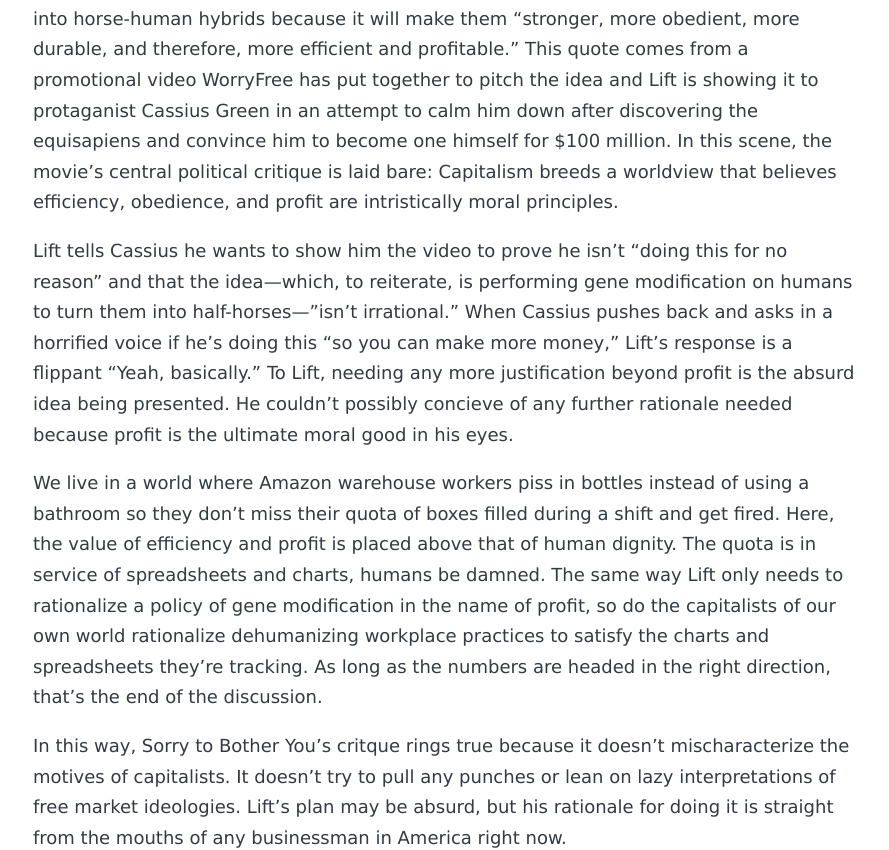
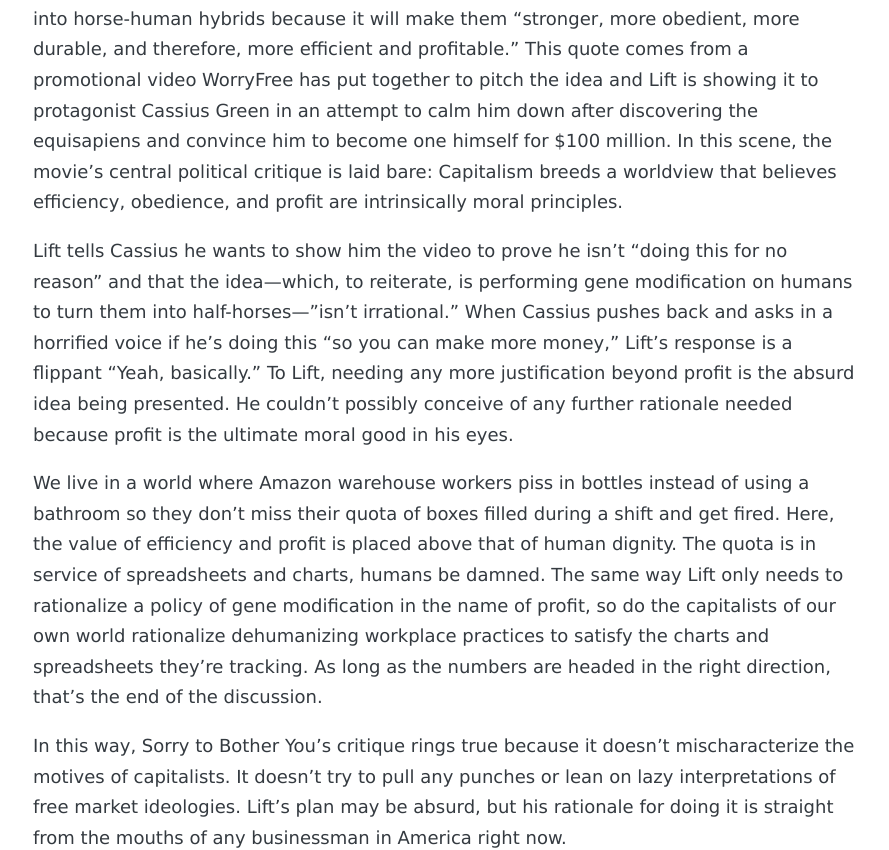
Before and after one commit to thisisamatthew/thisisamatthew.github.io, a Jekyll site: the page built from _posts/2018-11-02-Capital-Distance-Sorry-To-Bother-You.md, in a window 1280 px wide. Shown: the part 294-1144 px from the top of the page, without its empty margins (193-1082 px from the left). Built offline with Jekyll 4.4.1, drawn with Linux system fonts in a browser that asks for light colours; some web fonts are replaced; some of the changed text lies outside the part shown.

Commit message:
Spell Check

```diff
--- a/_posts/2018-11-02-Capital-Distance-Sorry-To-Bother-You.md
+++ b/_posts/2018-11-02-Capital-Distance-Sorry-To-Bother-You.md
@@ -5,13 +5,13 @@ date: 2018-11-02 14:17:00 -0500
 tags: [post]
 ---
 
-*Sorry to Bother You's* twist reveals that WorryFree CEO Steve Lift is transforming workers into horse-human hybrids because it will make them "stronger, more obedient, more durable, and therefore, more efficient and profitable." This quote comes from a promotional video WorryFree has put together to pitch the idea and Lift is showing it to protaganist Cassius Green in an attempt to calm him down after discovering the equisapiens and convince him to become one himself for $100 million. In this scene, the movie's central political critique is laid bare: Capitalism breeds a worldview that believes efficiency, obedience, and profit are intristically moral principles.
+*Sorry to Bother You's* twist reveals that WorryFree CEO Steve Lift is transforming workers into horse-human hybrids because it will make them "stronger, more obedient, more durable, and therefore, more efficient and profitable." This quote comes from a promotional video WorryFree has put together to pitch the idea and Lift is showing it to protagonist Cassius Green in an attempt to calm him down after discovering the equisapiens and convince him to become one himself for $100 million. In this scene, the movie's central political critique is laid bare: Capitalism breeds a worldview that believes efficiency, obedience, and profit are intrinsically moral principles.
 
-Lift tells Cassius he wants to show him the video to prove he isn't "doing this for no reason" and that the idea—which, to reiterate, is performing gene modification on humans to turn them into half-horses—"isn't irrational." When Cassius pushes back and asks in a horrified voice if he's doing this "so you can make more money," Lift's response is a flippant "Yeah, basically." To Lift, needing any more justification beyond profit is the absurd idea being presented. He couldn't possibly concieve of any further rationale needed because profit is the ultimate moral good in his eyes.
+Lift tells Cassius he wants to show him the video to prove he isn't "doing this for no reason" and that the idea—which, to reiterate, is performing gene modification on humans to turn them into half-horses—"isn't irrational." When Cassius pushes back and asks in a horrified voice if he's doing this "so you can make more money," Lift's response is a flippant "Yeah, basically." To Lift, needing any more justification beyond profit is the absurd idea being presented. He couldn't possibly conceive of any further rationale needed because profit is the ultimate moral good in his eyes.
 
 We live in a world where Amazon warehouse workers piss in bottles instead of using a bathroom so they don't miss their quota of boxes filled during a shift and get fired. Here, the value of efficiency and profit is placed above that of human dignity. The quota is in service of spreadsheets and charts, humans be damned. The same way Lift only needs to rationalize a policy of gene modification in the name of profit, so do the capitalists of our own world rationalize dehumanizing workplace practices to satisfy the charts and spreadsheets they're tracking. As long as the numbers are headed in the right direction, that's the end of the discussion.
 
-In this way, Sorry to Bother You's critque rings true because it doesn't mischaracterize the motives of capitalists. It doesn't try to pull any punches or lean on lazy interpretations of free market ideologies. Lift's plan may be absurd, but his rationale for doing it is straight from the mouths of any businessman in America right now.
+In this way, Sorry to Bother You's critique rings true because it doesn't mischaracterize the motives of capitalists. It doesn't try to pull any punches or lean on lazy interpretations of free market ideologies. Lift's plan may be absurd, but his rationale for doing it is straight from the mouths of any businessman in America right now.
 
 What makes this worldview a moral nightmare is that it's dehumanizing. Abstracting humanity into data points to manipulate in the name of profit is the ultimate embrace of "the ends justify the means." As long as the ends are seen as good in a vacuum, the means and their effects are never even considered. To obfuscate humanity behind the data creates an impersonal distance between all of us and validates the mistreatment of each other while feeling self-righteous about doing it. It creates men like Steve Lift who are confused and insulted when asked to provide more rationale for taking action than it making them more money. And it creates corporate bureaucrats who are incentivized to punish workers so a line on a graph looks better to their boss.
 
```
